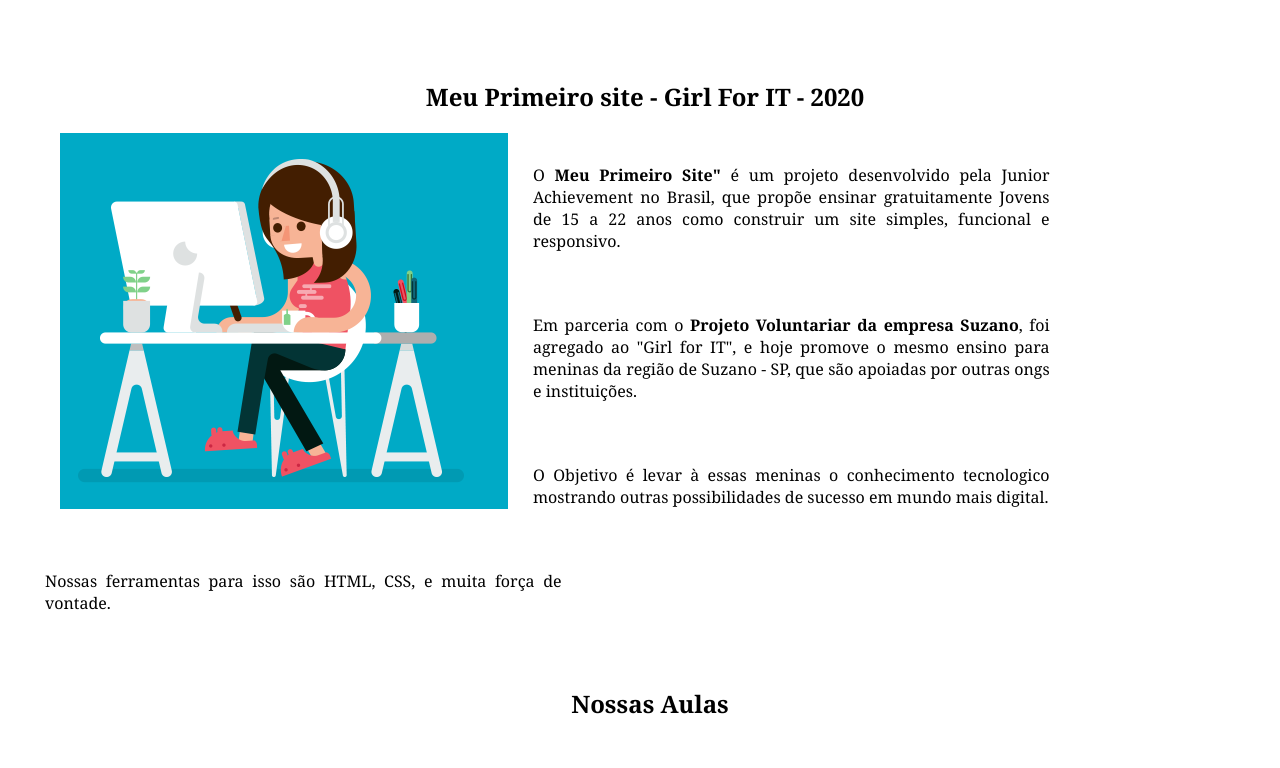
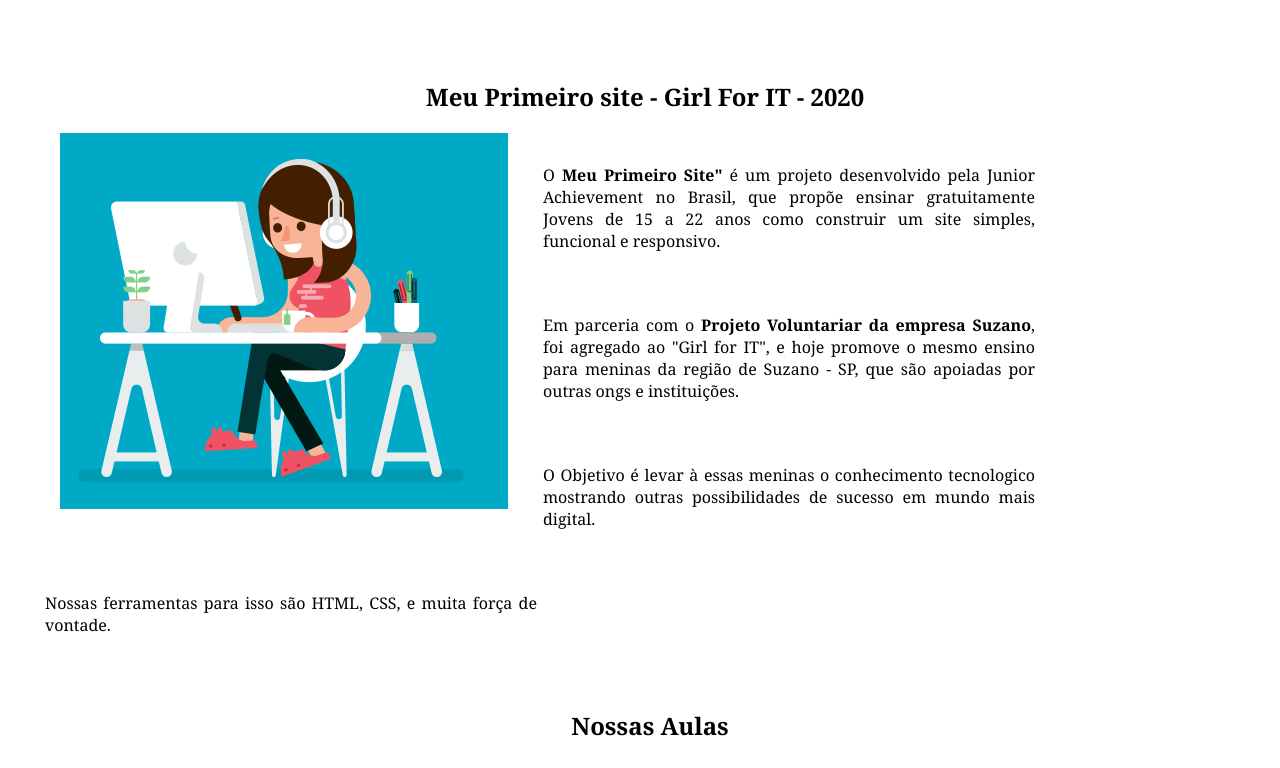
Before and after one commit to JuliRibeiro/girlforit, a plain HTML site: page index.html in a window 1280 px wide. Shown: the part 760-1528 px from the top of the page. Drawn offline with Linux system fonts and the light colour scheme.

Commit message:
Update estilo.css

```diff
--- a/estilo.css
+++ b/estilo.css
@@ -53,14 +53,14 @@
 
 #imagem_esquerda{
     float: left;
-    padding-right: 10px;
+    padding-right: 20px;
     padding-left: 30px;
 }
 
 .texto{
     float: left;
     text-align: justify;
-    padding: 10px;
+    padding: 15px;
 }
 
 #aulas{
@@ -80,6 +80,6 @@
    }
 
 .dois{
-    width: 42%;
+    width: 40%;
     text-align: justify;
 }
```
